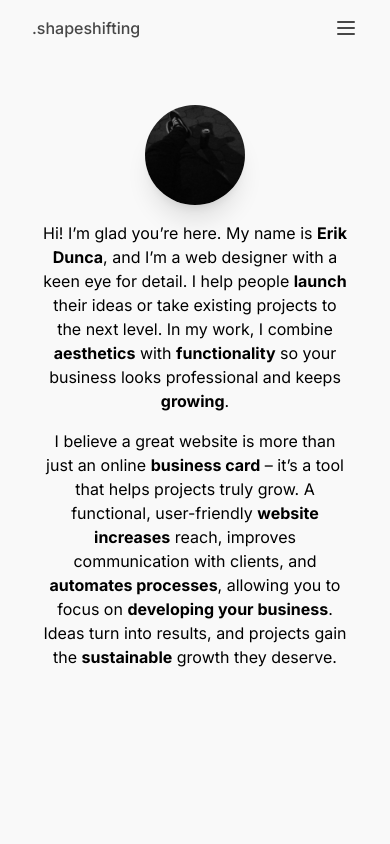
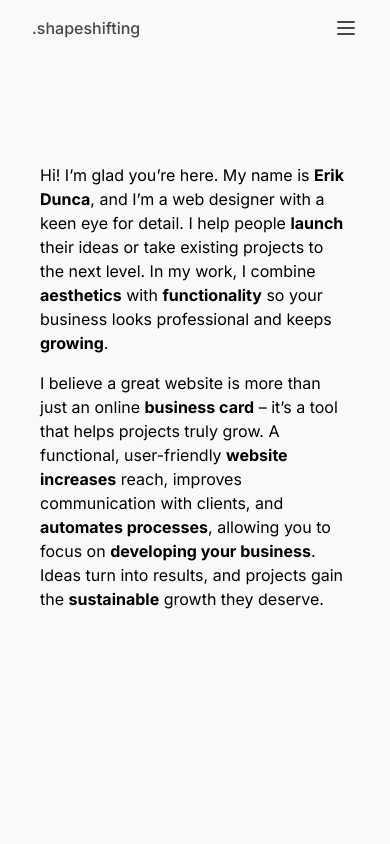
Before and after one commit to meikys/portfolio, a Next.js app: page /about in a window 390 px wide. Shown: the top 844 px of the page. Built offline with nearby package versions, Linux system fonts and the light colour scheme.

Commit message:
edit: male zmeny v about sekcii

```diff
--- a/src/components/pages/about/DeveloperDesk.tsx
+++ b/src/components/pages/about/DeveloperDesk.tsx
@@ -4,12 +4,12 @@ export default function DeveloperDesk() {
   return (
     <section className="flex flex-col justify-center items-center min-h-screen pb-save-top pb-safe-bottom px-10 bg-[var(--bg-secondary)]">
         <div className="container mx-auto grid place-items-center grid-cols-1 lg:grid-cols-2 grid-rows-1 lg:grid-rows-2 gap-[16px]">
-            <p className="text-[1rem] lg:text-[1.5rem] text-[#000000] tracking-[0.5%] lg:tracking-[1%] leading-[150%] lg:leading-[180%] text-center lg:w-[450px] lg:h-[400px] order-2 lg:order-none max-w-prose">
+            <p className="text-[1rem] lg:text-[1.5rem] text-[#000000] tracking-[0.5%] lg:tracking-[1%] leading-[150%] lg:leading-[180%] order-2 lg:order-none max-w-prose">
                Hi! I’m glad you’re here. My name is <b>Erik Dunca</b>, and I’m a web designer with a keen eye for detail. I help people <b>launch</b> their ideas or take existing projects to the next level. In my work, I combine <b>aesthetics</b> with <b>functionality</b> so your business looks professional and keeps <b>growing</b>.
             </p>
             <div className="order-4 lg:order-none"></div>
-            <Image src="/myphoto.png" width={500} height={500} alt="Rectangle shape" objectFit="contain" className="w-[100px] lg:w-auto h-[100px] lg:h-auto order-1 lg:order-none rounded-full lg:rounded-none shadow-xl" />
-            <p className="text-[1rem] lg:text-[1.5rem] text-[#000000] tracking-[0.5%] lg:tracking-[1%] leading-[150%] lg:leading-[180%] text-center lg:w-[450px] lg:h-[400px] order-3 lg:order-none max-w-prose">
+            <Image src="/myphoto.png" width={500} height={500} alt="Rectangle shape" objectFit="contain" className="w-[100px] lg:w-auto h-[100px] hidden lg:block lg:h-auto order-1 lg:order-none rounded-full lg:rounded-none shadow-xl" />
+            <p className="text-[1rem] lg:text-[1.5rem] text-[#000000] tracking-[0.5%] lg:tracking-[1%] leading-[150%] lg:leading-[180%] order-3 lg:order-none max-w-prose">
                 I believe a great website is more than just an online <b>business card</b> – it’s a tool that helps projects truly grow. A functional, user-friendly <b>website increases</b> reach, improves communication with clients, and <b>automates processes</b>, allowing you to focus on <b>developing your business</b>. Ideas turn into results, and projects gain the <b>sustainable</b> growth they deserve.
             </p>
         </div>
```
